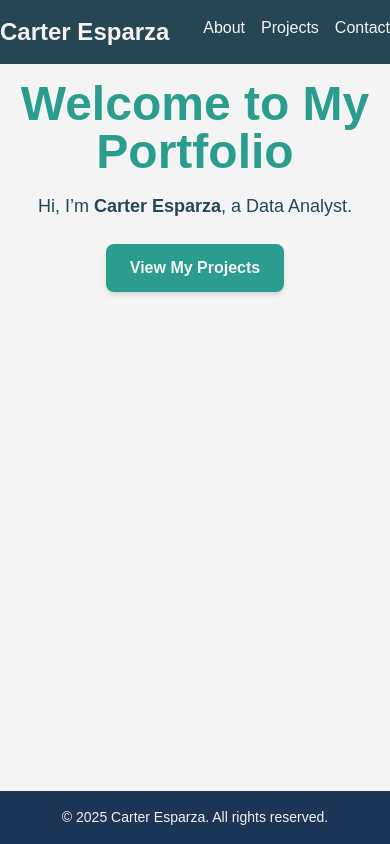
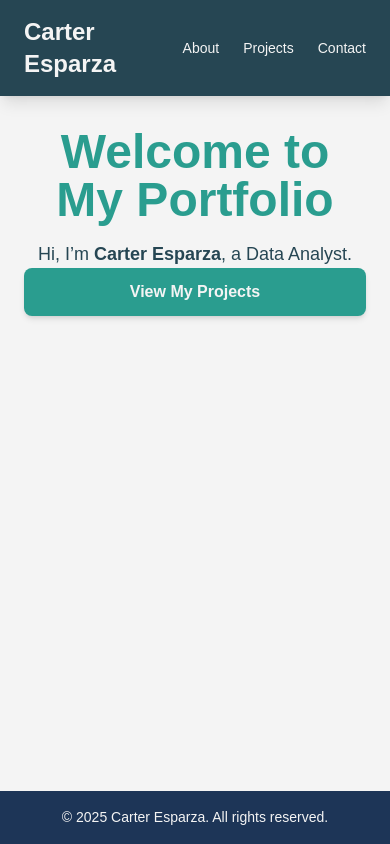
Before and after one commit to c444rter/carter-esparza, a Next.js app in the folder carter-esparza/: page / in a window 390 px wide. Built offline with nearby package versions, Linux system fonts and the light colour scheme.

Commit message:
iphone formatting

```diff
--- a/carter-esparza/src/app/contact/page.tsx
+++ b/carter-esparza/src/app/contact/page.tsx
@@ -57,7 +57,7 @@ export default function ContactPage() {
           </div>
           <button
             type="submit"
-            className="w-full py-3 bg-primary text-light font-bold rounded-lg shadow-md hover:bg-secondary focus:outline-none focus:ring-2 focus:ring-secondary"
+            className="w-full sm:w-auto px-6 py-3 bg-primary text-light font-bold rounded-lg shadow-md hover:bg-secondary focus:outline-none focus:ring-2 focus:ring-secondary"
           >
             Send
           </button>
--- a/carter-esparza/src/app/layout.tsx
+++ b/carter-esparza/src/app/layout.tsx
@@ -5,17 +5,17 @@ export default function RootLayout({ children }: { children: React.ReactNode })
   return (
     <html lang="en">
       <body className="flex flex-col min-h-screen">
-        <header className="bg-secondary text-light py-4">
-          <nav className="container mx-auto flex justify-between">
+        <header className="bg-secondary text-light py-4 px-6 sm:px-12 shadow-lg">
+          <nav className="container mx-auto flex justify-between items-center">
             <Link href="/" className="text-2xl font-bold">Carter Esparza</Link>
-            <ul className="flex gap-4">
+            <ul className="flex gap-6 text-sm">
               <li><Link href="/about" className="hover:text-primary">About</Link></li>
               <li><Link href="/projects" className="hover:text-primary">Projects</Link></li>
               <li><Link href="/contact" className="hover:text-primary">Contact</Link></li>
             </ul>
           </nav>
         </header>
-        <main className="flex-1 container mx-auto p-4">
+        <main className="flex-1 container mx-auto px-6 sm:px-12 py-8">
           {children}
         </main>
         <footer className="bg-dark text-light text-center py-4">
--- a/carter-esparza/src/app/page.tsx
+++ b/carter-esparza/src/app/page.tsx
@@ -5,12 +5,12 @@ export default function HomePage() {
       <p className="mt-4 text-lg">
         Hi, I’m <span className="font-bold">Carter Esparza</span>, a Data Analyst.
       </p>
-      <a
-        href="/projects"
-        className="inline-block mt-6 px-6 py-3 bg-primary text-light font-bold rounded-lg shadow-md hover:bg-secondary"
+      <button
+        type="submit"
+        className="w-full sm:w-auto px-6 py-3 bg-primary text-light font-bold rounded-lg shadow-md hover:bg-secondary focus:outline-none focus:ring-2 focus:ring-secondary"
       >
         View My Projects
-      </a>
+      </button>
     </div>
   );
 }
--- a/carter-esparza/src/styles/globals.css
+++ b/carter-esparza/src/styles/globals.css
@@ -17,6 +17,9 @@ body {
     /* Light background for contrast */
     color: #264653;
     /* Text color */
+
+    margin: 0;
+    padding: 0;
 }
 
 footer {
```
Also changed, not shown: 1 other file (tests, documents, lock files or other folders).
